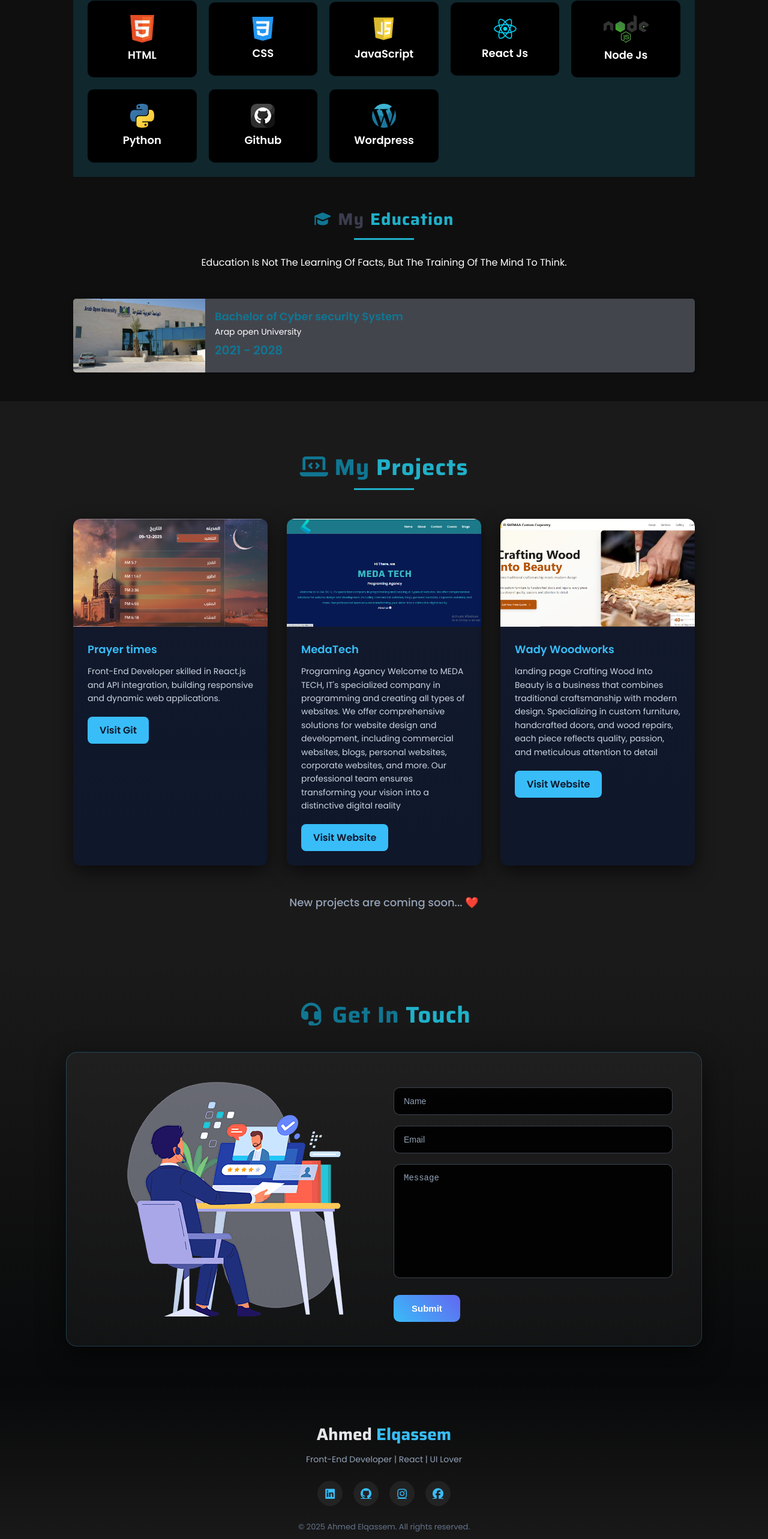
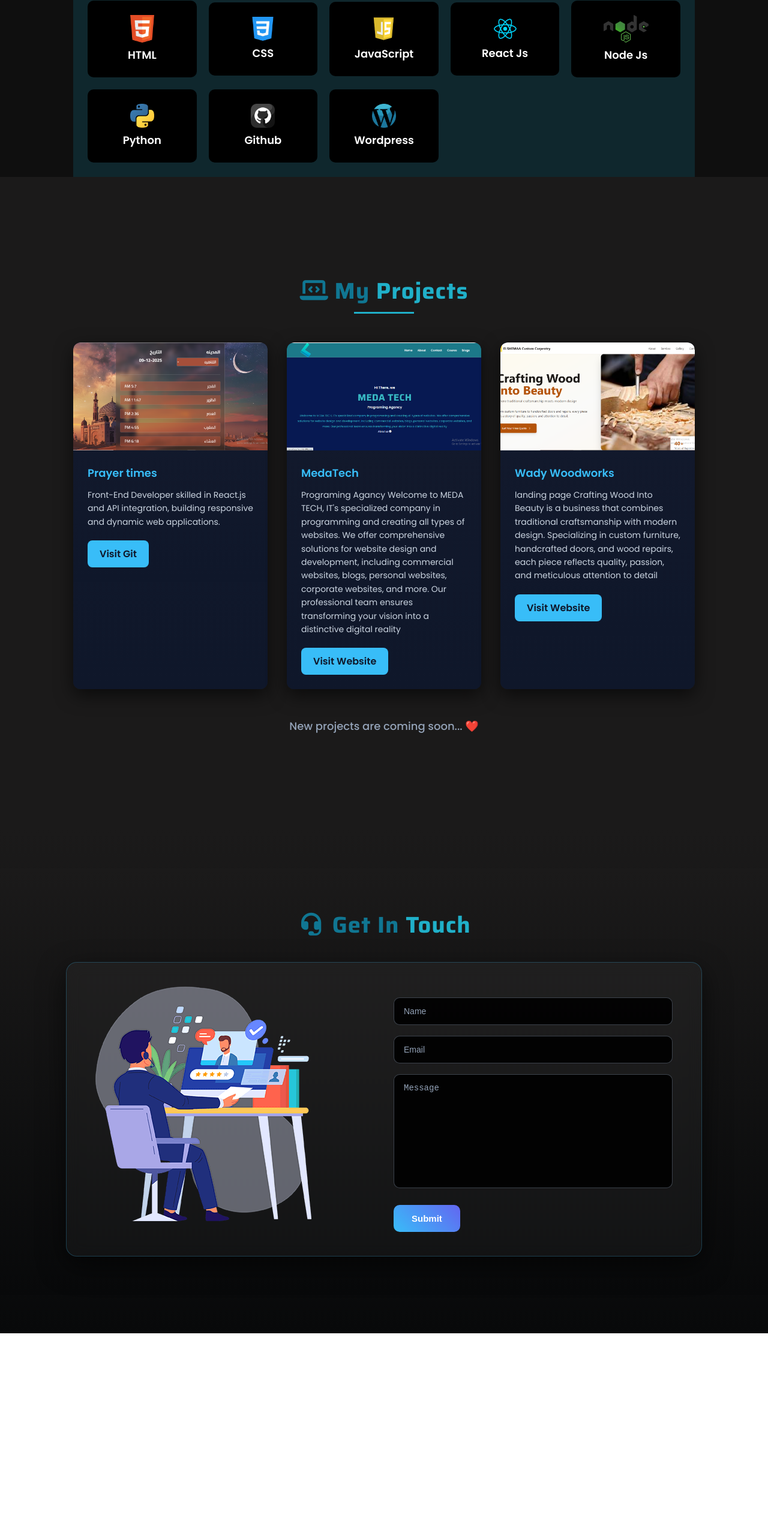
Before and after one commit to AhmedHeshamkasem98/AhmedHeshamrec, a React (Vite) app: page / in a window 1280 px wide. Shown: the part 1720-4286 px from the top of the page at 60% size. After the commit the page ends 3943 px from the top, so only its background shows below. Built offline with nearby package versions, Linux system fonts and the light colour scheme.

Commit message:
Refactor App component layout with sections
Refactor App component structure to use sections for better organization.

```diff
--- a/src/App.jsx
+++ b/src/App.jsx
@@ -1,23 +1,37 @@
+import React from "react";
+import Navbar from "./nav";
 import Home from "./home";
 import About from "./about";
-import Skill from "./skill";
-import Nav from "./nav";
-import Education from "./education";
-import ProjectsSection from "./project";
+import Skills from "./skill";
+import Projects from "./project";
 import Contact from "./contactme";
-import Footer from "./footer";
+
 function App() {
   return (
-    <>
-      <Nav />
-      <Home />
-      <About />
-      <Skill />
-      <Education />
-      <ProjectsSection />
-      <Contact />
-      <Footer />
-    </>
+    <div>
+      <Navbar />
+      <main>
+        <section id="home">
+          <Home />
+        </section>
+
+        <section id="about">
+          <About />
+        </section>
+
+        <section id="skills">
+          <Skills />
+        </section>
+
+        <section id="projects">
+          <Projects />
+        </section>
+
+        <section id="contact">
+          <Contact />
+        </section>
+      </main>
+    </div>
   );
 }
 
```
